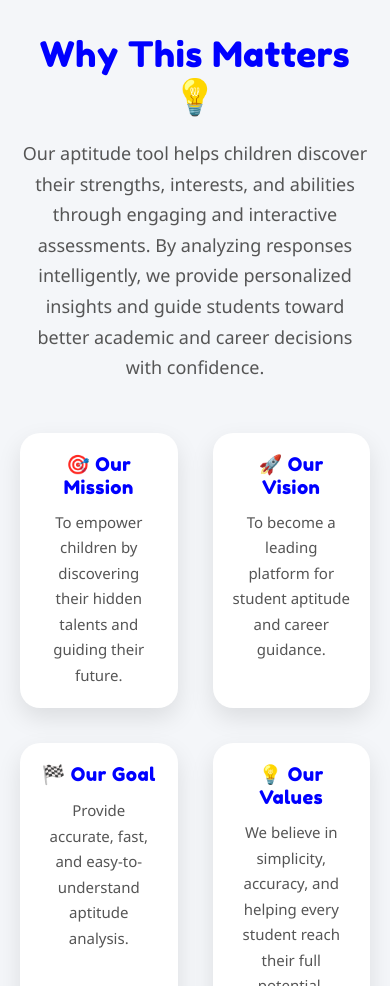
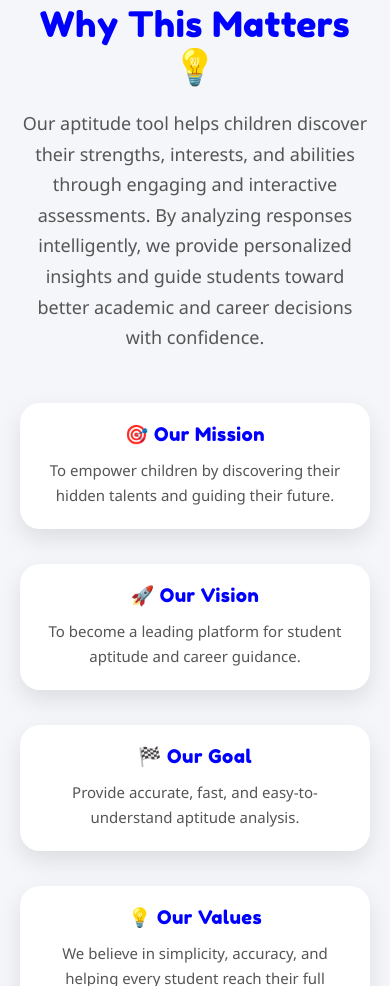
Before and after one commit to prateek4576/project, a website: page about.html in a window 390 px wide. Shown: the part 358-1344 px from the top of the page. Drawn offline with Linux system fonts and the light colour scheme.

Commit message:
Enhance mobile responsiveness and layout styles
Added responsive styles for mobile layout and full height layout.

```diff
--- a/about.html
+++ b/about.html
@@ -371,6 +371,51 @@
 .dark .footer-links h3 {
   color: #38bdf8;
 }
+
+       /* Full height layout */
+      html,
+      body {
+        height: 100%;
+        display: flex;
+        flex-direction: column;
+      }
+
+      /* Make main content take space */
+      .container {
+        flex: 1;
+      }
+
+      /* Mobile fixes */
+      @media (max-width: 600px) {
+        body {
+          min-height: 100vh;
+        }
+
+        .container {
+          flex: 1;
+          padding: 20px;
+        }
+
+        .cards {
+          flex-direction: column;
+          align-items: center;
+        }
+
+        .card {
+          width: 100%;
+        }
+
+        .top-footer {
+          padding: 30px 20px;
+        }
+
+        .footer-container {
+          flex-direction: column;
+          gap: 20px;
+          align-items: center;
+          text-align: center;
+        }
+      }
     </style>
   </head>
   <body>
```
